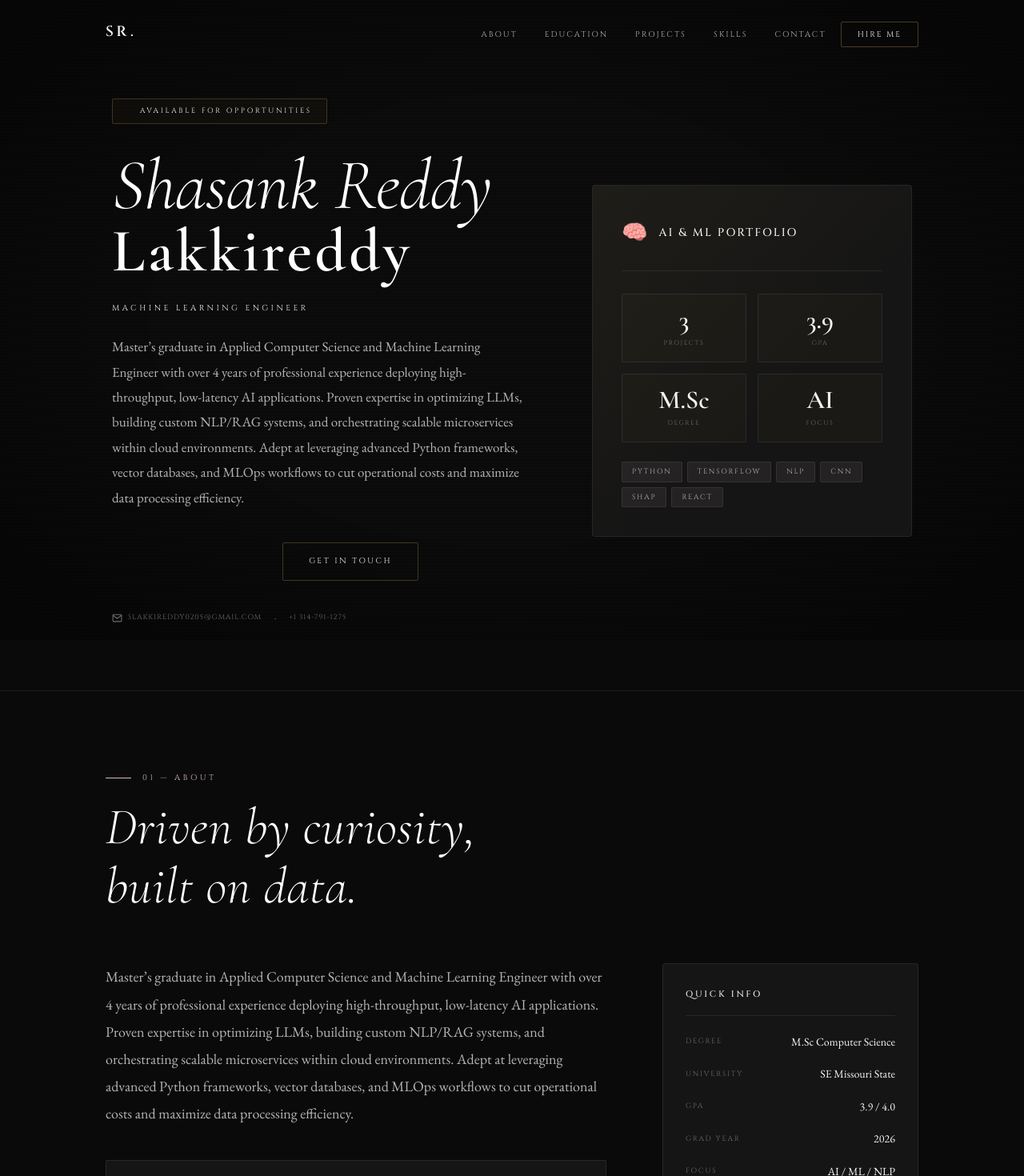
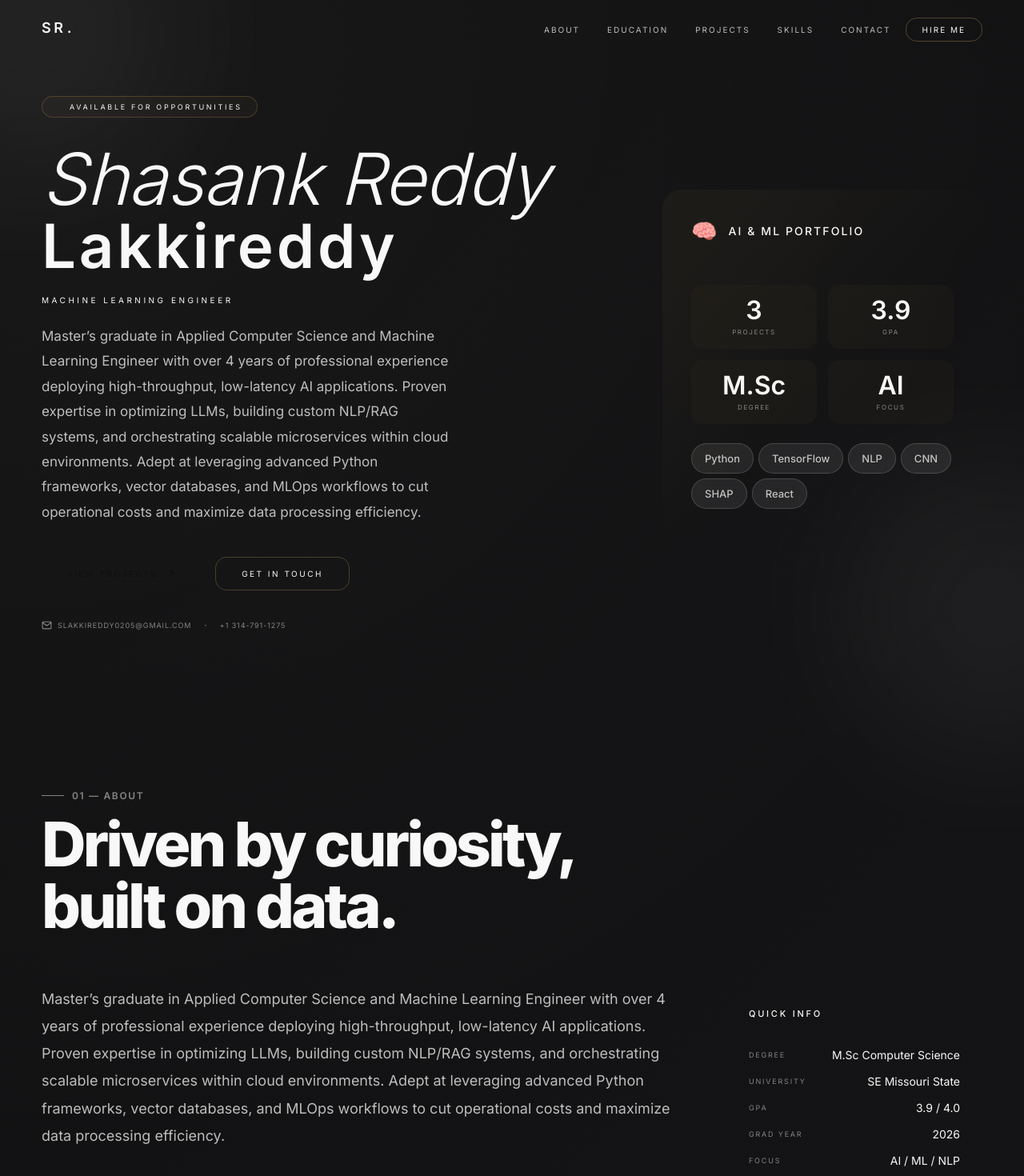
Before and after one commit to Rushikesh-9124/portfolio-shasank, a Next.js app: page / in a window 1280 px wide. Shown: the top 1470 px of the page at 80% size. Built offline with nearby package versions, Linux system fonts and the light colour scheme.

Commit message:
Update globals.css

```diff
--- a/src/app/globals.css
+++ b/src/app/globals.css
@@ -1,39 +1,102 @@
-@import url('https://fonts.googleapis.com/css2?family=Cormorant+Garamond:ital,wght@0,300;0,400;0,500;0,600;1,300;1,400&family=EB+Garamond:ital,wght@0,400;0,500;1,400&family=Cinzel:wght@400;500;600&display=swap');
+@import url('https://fonts.googleapis.com/css2?family=Inter:wght@300;400;500;600;700;800;900&display=swap');
 
 :root {
   /* Backgrounds */
-  --bg: #0a0a0a;
-  --bg-2: #111111;
-  --bg-card: #151515;
-  --bg-card-hover: #1b1b1b;
+  --bg: #0f0f10;
+  --bg-secondary: #18181b;
 
-  /* Borders */
-  --border: rgba(255, 255, 255, 0.08);
-  --border-hover: rgba(255, 255, 255, 0.16);
-
-  /* Minimal Soft Pink Accent */
-  --accent: #d6b8c4;
-  --accent-light: #e8d6de;
-  --accent-soft: rgba(214, 184, 196, 0.08);
-  --accent-dim: rgba(214, 184, 196, 0.35);
+  /* Glass */
+  --glass: rgba(255, 255, 255, 0.08);
+  --glass-strong: rgba(255, 255, 255, 0.12);
+  --glass-border: rgba(255, 255, 255, 0.16);
 
   /* Text */
-  --cream: #ffffff;
-  --text-primary: #f5f5f5;
-  --text-secondary: #b5b5b5;
-  --text-muted: #6d6d6d;
+  --text-primary: #f8f8f8;
+  --text-secondary: rgba(255,255,255,0.72);
+  --text-muted: rgba(255,255,255,0.48);
 
-  /* Fonts */
-  --font-display: 'Cinzel', serif;
-  --font-body: 'EB Garamond', serif;
-  --font-heading: 'Cormorant Garamond', serif;
+  /* Accent */
+  --accent: #ffffff;
+  --accent-soft: rgba(255,255,255,0.08);
 
-  --radius: 4px;
-  --radius-sm: 2px;
+  /* Shadows */
+  --shadow-lg: 0 8px 32px rgba(0,0,0,0.18);
+
+  /* Radius */
+  --radius: 24px;
+  --radius-sm: 14px;
+
+  /* Font */
+  --font-primary: 'Inter', sans-serif;
 }
 
-/* Reset */
-*, *::before, *::after {
+/* BODY */
+
+body {
+  font-family: var(--font-primary);
+
+  background:
+    radial-gradient(circle at top left,
+      rgba(255,255,255,0.04),
+      transparent 28%),
+
+    radial-gradient(circle at bottom right,
+      rgba(255,255,255,0.03),
+      transparent 30%),
+
+    linear-gradient(
+      135deg,
+      #0f0f10,
+      #151517,
+      #101012
+    );
+
+  color: var(--text-primary);
+
+  min-height: 100vh;
+
+  overflow-x: hidden;
+
+  -webkit-font-smoothing: antialiased;
+}
+
+/* LIGHT BLOBS */
+
+body::before,
+body::after {
+  content: "";
+
+  position: fixed;
+
+  width: 320px;
+  height: 320px;
+
+  border-radius: 50%;
+
+  filter: blur(120px);
+
+  z-index: -1;
+
+  opacity: 0.08;
+}
+
+body::before {
+  top: -120px;
+  left: -120px;
+
+  background: white;
+}
+
+body::after {
+  bottom: -120px;
+  right: -120px;
+
+  background: white;
+}
+
+*,
+*::before,
+*::after {
   margin: 0;
   padding: 0;
   box-sizing: border-box;
@@ -43,185 +106,156 @@ html {
   scroll-behavior: smooth;
 }
 
-/* Body */
-body {
-  background-color: var(--bg);
-  color: var(--text-primary);
-  font-family: var(--font-body);
-  font-size: 18px;
-  font-weight: 400;
-  line-height: 1.75;
-  overflow-x: hidden;
-  -webkit-font-smoothing: antialiased;
-  position: relative;
-}
 
-/* Subtle Noise Texture */
-body::before {
-  content: '';
-  position: fixed;
-  inset: 0;
-  background-image: repeating-linear-gradient(
-    0deg,
-    transparent,
-    transparent 2px,
-    rgba(255,255,255,0.01) 2px,
-    rgba(255,255,255,0.01) 4px
-  );
-  pointer-events: none;
-  z-index: 0;
-}
 
-/* Soft Vignette */
-body::after {
-  content: '';
-  position: fixed;
-  inset: 0;
-  background: radial-gradient(
-    ellipse at center,
-    transparent 50%,
-    rgba(0,0,0,0.5) 100%
-  );
-  pointer-events: none;
-  z-index: 0;
-}
+/* SCROLLBAR */
 
-/* Scrollbar */
 ::-webkit-scrollbar {
-  width: 5px;
+  width: 6px;
 }
 
 ::-webkit-scrollbar-track {
-  background: var(--bg);
+  background: transparent;
 }
 
 ::-webkit-scrollbar-thumb {
-  background: var(--accent);
-  border-radius: 2px;
+  background: rgba(255,255,255,0.18);
+  border-radius: 999px;
 }
 
-/* Text Selection */
+/* SELECTION */
+
 ::selection {
-  background: var(--accent);
-  color: var(--bg);
+  background: rgba(255,255,255,0.22);
+  color: white;
 }
 
-/* Layout */
+/* LAYOUT */
+
 .container {
-  max-width: 1080px;
+  width: 100%;
+  max-width: 1240px;
+
   margin: 0 auto;
+
   padding: 0 32px;
 }
 
 section {
-  padding: 100px 0;
+  padding: 110px 0;
+
   position: relative;
   z-index: 1;
 }
 
-/* Section Label */
+/* GLASS CARD */
+
+.card {
+  background: var(--glass);
+
+  backdrop-filter: blur(14px);
+  -webkit-backdrop-filter: blur(14px);
+
+  border-radius: var(--radius);
+
+  border: 1px solid var(--glass-border);
+
+  box-shadow:
+    0 8px 32px rgba(0, 0, 0, 0.18),
+    inset 0 1px 0 rgba(255,255,255,0.35);
+
+  position: relative;
+
+  overflow: hidden;
+
+  transition:
+    transform 0.3s ease,
+    border-color 0.3s ease,
+    background 0.3s ease;
+}
+
+.card:hover {
+  transform: translateY(-5px);
+
+  background: var(--glass-strong);
+
+  border-color: rgba(255,255,255,0.3);
+}
+
+/* SECTION */
+
 .section-label {
-  font-family: var(--font-display);
-  font-size: 10px;
-  letter-spacing: 0.35em;
-  text-transform: uppercase;
-  color: var(--accent);
+  display: inline-flex;
+  align-items: center;
+  gap: 10px;
+
   margin-bottom: 16px;
 
-  display: flex;
-  align-items: center;
-  gap: 14px;
+  font-size: 12px;
+  font-weight: 600;
+
+  text-transform: uppercase;
+  letter-spacing: 0.14em;
+
+  color: var(--text-muted);
 }
 
 .section-label::before {
-  content: '';
-  display: block;
-  width: 32px;
+  content: "";
+
+  width: 28px;
   height: 1px;
-  background: var(--accent);
+
+  background: var(--text-muted);
 }
 
-/* Section Title */
 .section-title {
-  font-family: var(--font-heading);
-  font-size: clamp(2.4rem, 5vw, 4rem);
-  font-weight: 300;
-  font-style: italic;
-  line-height: 1.15;
+  font-size: clamp(2.8rem, 6vw, 5rem);
+
+  line-height: 1;
+  letter-spacing: -0.05em;
+
+  font-weight: 800;
+
   margin-bottom: 60px;
-  color: var(--cream);
-  letter-spacing: 0.01em;
 }
 
-/* Cards */
-.card {
-  background: var(--bg-card);
-  border: 1px solid var(--border);
-  border-radius: var(--radius);
-  padding: 32px;
+/* TAG */
 
-  transition:
-    border-color 0.4s,
-    background 0.4s,
-    transform 0.4s;
+.tag {
+  display: inline-flex;
+  align-items: center;
+  justify-content: center;
 
-  position: relative;
-}
+  padding: 10px 16px;
 
-.card::before {
-  content: '';
-  position: absolute;
-  top: 0;
-  left: 0;
-  right: 0;
+  border-radius: 999px;
 
-  height: 1px;
+  background: rgba(255,255,255,0.08);
 
-  background: linear-gradient(
-    90deg,
-    transparent,
-    var(--accent-dim),
-    transparent
-  );
+  border: 1px solid rgba(255,255,255,0.16);
 
-  opacity: 0;
-  transition: opacity 0.4s;
-}
-
-.card:hover {
-  border-color: var(--border-hover);
-  background: var(--bg-card-hover);
-  transform: translateY(-3px);
-}
-
-.card:hover::before {
-  opacity: 1;
-}
-
-/* Tags */
-.tag {
-  display: inline-block;
-
-  font-family: var(--font-display);
-  font-size: 9px;
-  letter-spacing: 0.2em;
-  text-transform: uppercase;
-
-  padding: 4px 12px;
-
-  border: 1px solid var(--border);
-  border-radius: var(--radius-sm);
+  backdrop-filter: blur(8px);
 
   color: var(--text-secondary);
 
-  background: var(--accent-soft);
+  font-size: 13px;
+  font-weight: 500;
 }
 
-/* Animations */
+/* LINKS */
+
+a {
+  text-decoration: none;
+  color: inherit;
+}
+
+/* ANIMATIONS */
+
 @keyframes fadeUp {
   from {
     opacity: 0;
-    transform: translateY(24px);
+    transform: translateY(28px);
   }
 
   to {
@@ -230,38 +264,28 @@ section {
   }
 }
 
-@keyframes fadeIn {
-  from {
-    opacity: 0;
+.animate-fade-up {
+  opacity: 0;
+
+  animation:
+    fadeUp 0.9s cubic-bezier(0.16, 1, 0.3, 1)
+    forwards;
+}
+
+.delay-1 { animation-delay: 0.1s; }
+.delay-2 { animation-delay: 0.2s; }
+.delay-3 { animation-delay: 0.3s; }
+.delay-4 { animation-delay: 0.4s; }
+.delay-5 { animation-delay: 0.5s; }
+
+/* MOBILE */
+
+@media (max-width: 768px) {
+  .container {
+    padding: 0 22px;
   }
 
-  to {
-    opacity: 1;
+  section {
+    padding: 90px 0;
   }
 }
-
-/* Animation Classes */
-.animate-fade-up {
-  animation: fadeUp 1s cubic-bezier(0.16, 1, 0.3, 1) forwards;
-  opacity: 0;
-}
-
-.delay-1 {
-  animation-delay: 0.1s;
-}
-
-.delay-2 {
-  animation-delay: 0.25s;
-}
-
-.delay-3 {
-  animation-delay: 0.4s;
-}
-
-.delay-4 {
-  animation-delay: 0.55s;
-}
-
-.delay-5 {
-  animation-delay: 0.7s;
-}
```
